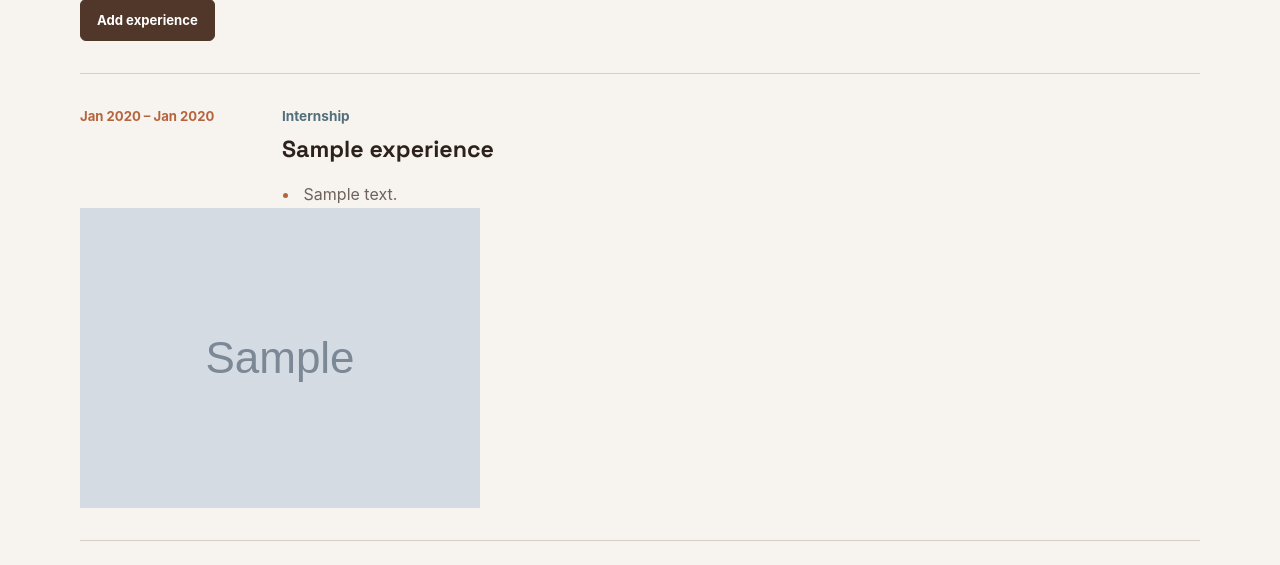
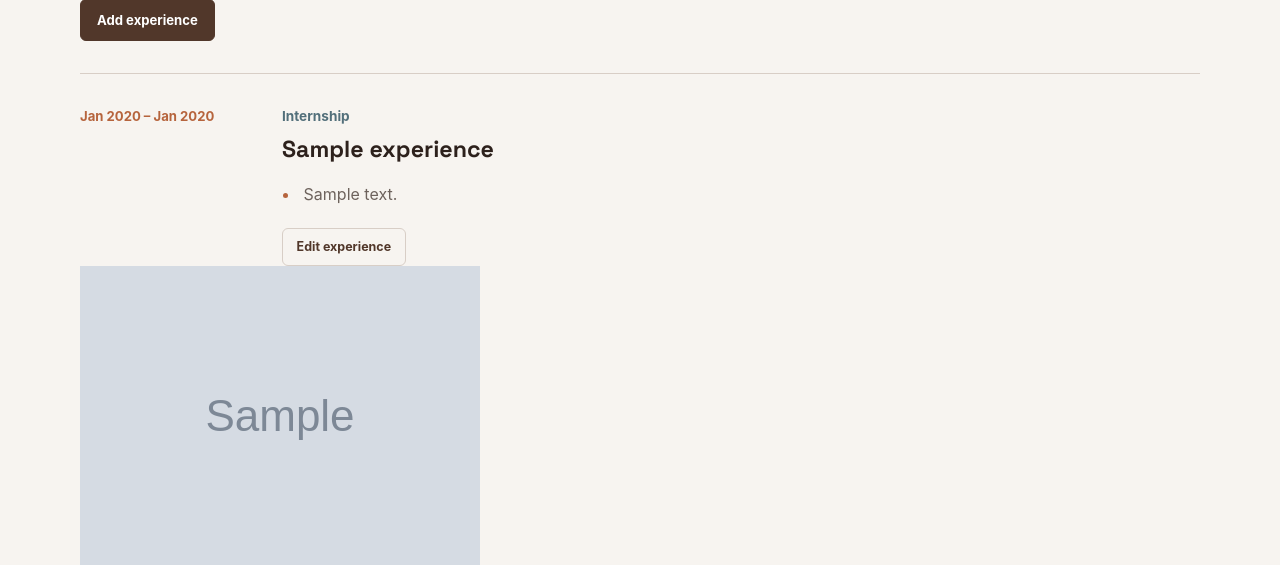
Before and after one commit to osman-fardin/myportofolio, a Django app: page /experience/ in a window 1280 px wide. Shown: the part 310-875 px from the top of the page. Run offline with Django 5.2, Linux system fonts and the light colour scheme; tables that the repository leaves empty hold one stand-in row (values such as "Sample post"); grey boxes marked "Sample" are stand-in pictures.

Commit message:
feat: add experience editing flow

```diff
--- a/main/urls.py
+++ b/main/urls.py
@@ -9,6 +9,7 @@ from .views import (
     show_main,
     show_project_detail,
     show_projects,
+    update_experience,
 )
 
 
@@ -21,6 +22,11 @@ urlpatterns = [
         'experience/add/',
         create_experience,
         name='create_experience',
+    ),
+    path(
+        'experience/<uuid:experience_id>/edit/',
+        update_experience,
+        name='update_experience',
     ),
     path('projects/', show_projects, name='show_projects'),
     path('projects/add/', create_project, name='create_project'),
--- a/main/views.py
+++ b/main/views.py
@@ -59,6 +59,44 @@ def create_experience(request):
             'to the portfolio.'
         ),
         'submit_label': 'Add experience',
+    }
+
+    return render(request, 'experience_form.html', context)
+
+
+def update_experience(request, experience_id):
+    experience = get_object_or_404(
+        Experience,
+        pk=experience_id,
+    )
+
+    if request.method == 'POST':
+        form = ExperienceForm(
+            request.POST,
+            instance=experience,
+        )
+
+        if form.is_valid():
+            form.save()
+            messages.success(
+                request,
+                'Experience updated successfully.',
+            )
+            return redirect('main:show_experience')
+    else:
+        form = ExperienceForm(instance=experience)
+
+    context = {
+        'name': 'Muhammad Osman Fardin',
+        'display_name': 'Muhammad Osman Fardin',
+        'form': form,
+        'form_kicker': 'Update experience',
+        'form_title': 'Edit experience',
+        'form_description': (
+            'Refine the role, timeline, or achievements '
+            'shown in this experience.'
+        ),
+        'submit_label': 'Save changes',
     }
 
     return render(request, 'experience_form.html', context)
--- a/static/css/style.css
+++ b/static/css/style.css
@@ -616,6 +616,37 @@ body:has(.site-menu[open]) {
     color: var(--copper);
 }
 
+.experience-actions {
+    margin-top: 1.25rem;
+    margin-left: 202px;
+}
+
+.experience-actions a {
+    display: inline-flex;
+    min-height: 38px;
+    align-items: center;
+    justify-content: center;
+    padding: 0.45rem 0.85rem;
+    color: var(--walnut);
+    border: 1px solid var(--line);
+    border-radius: var(--radius);
+    font-size: 0.78rem;
+    font-weight: 700;
+    text-decoration: none;
+    transition:
+        color 160ms ease,
+        border-color 160ms ease,
+        transform 160ms var(--ease-out);
+}
+
+@media (hover: hover) and (pointer: fine) {
+    .experience-actions a:hover {
+        color: var(--copper);
+        border-color: var(--copper);
+        transform: translateY(-2px);
+    }
+}
+
 .experience-empty,
 .project-empty {
     padding-block: 2rem;
@@ -1225,7 +1256,8 @@ body:has(.site-menu[open]) {
         gap: 1.5rem;
     }
 
-    .experience-points {
+    .experience-points,
+    .experience-actions {
         margin-left: 164px;
     }
 
@@ -1391,7 +1423,8 @@ body:has(.site-menu[open]) {
         gap: 0.5rem;
     }
 
-    .experience-points {
+    .experience-points,
+    .experience-actions {
         margin-left: 0;
     }
 
--- a/templates/experience.html
+++ b/templates/experience.html
@@ -63,6 +63,14 @@
                             {% endfor %}
                         </ul>
 
+                        <div class="experience-actions">
+                            <a
+                                href="{% url 'main:update_experience' experience.id %}"
+                            >
+                                Edit experience
+                            </a>
+                        </div>
+
                         {% if experience.thumbnail %}
                             <img
                                 class="experience-thumbnail"
```
